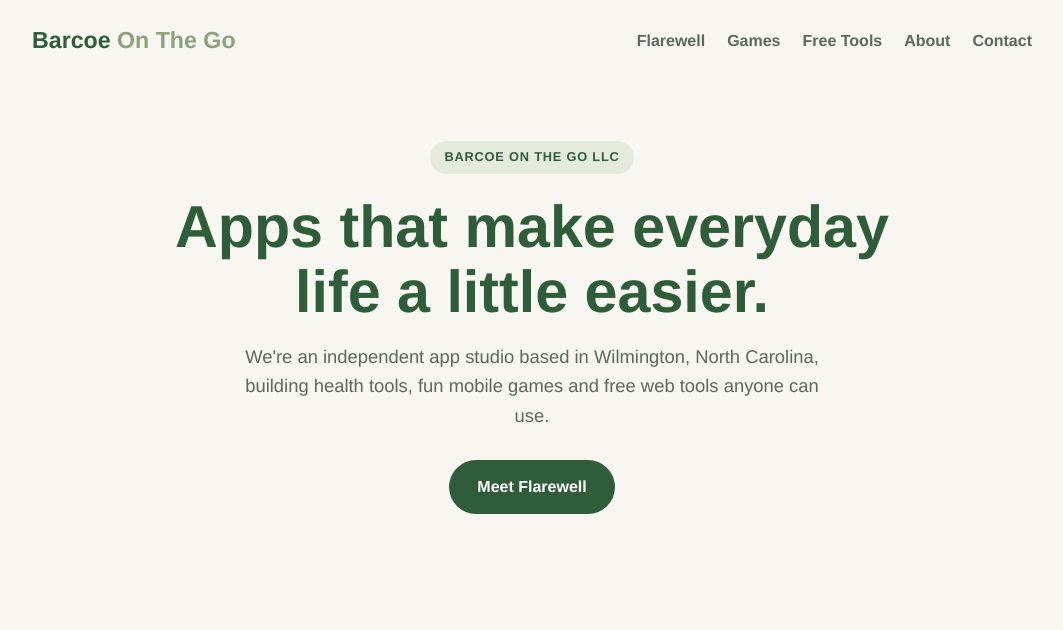
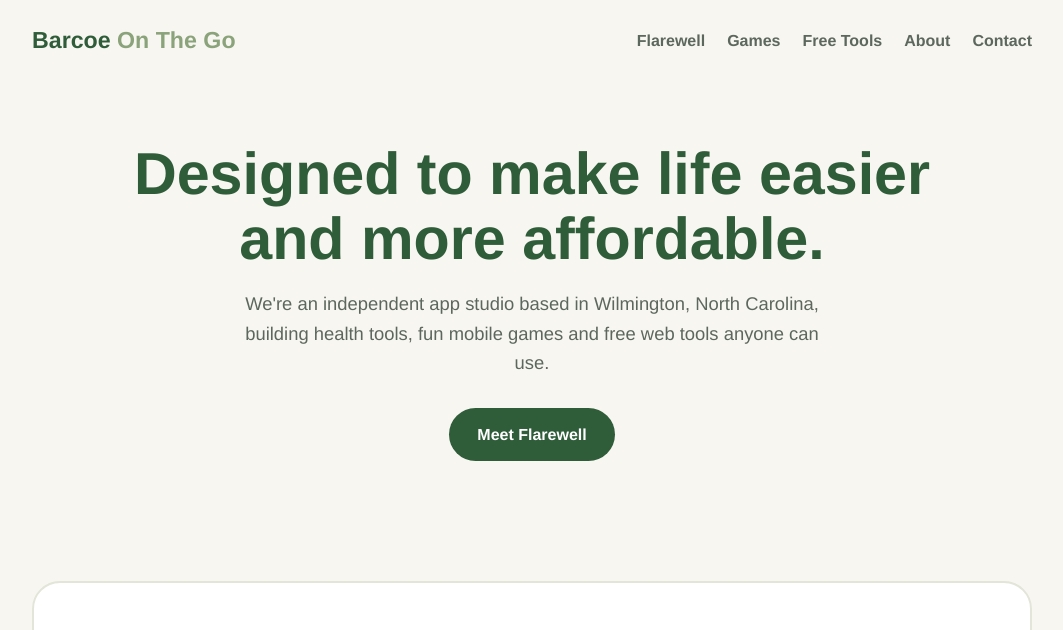
Before and after one commit to lvch13/Barcoeonthego-site, a plain HTML site: page index.html in a window 1280 px wide. Shown: the top 630 px of the page, without its empty margins (108-1171 px from the left). Drawn offline with Linux system fonts and the light colour scheme.

Commit message:
New hero headline, remove LLC badge
Co-Authored-By: Claude Opus 5.5 <noreply@anthropic.com>
Claude-Session: https://claude.ai/code/session_016xACHeCtPYZYunoFnQM9Ut

```diff
--- a/index.html
+++ b/index.html
@@ -156,8 +156,7 @@
 
 <main>
   <div class="wrap hero">
-    <span class="eyebrow">Barcoe On The Go LLC</span>
-    <h1>Apps that make everyday<br>life a little easier.</h1>
+    <h1>Designed to make life easier<br>and more affordable.</h1>
     <p>We're an independent app studio based in Wilmington, North Carolina, building health tools, fun mobile games and free web tools anyone can use.</p>
     <a class="btn" href="#flarewell">Meet Flarewell</a>
   </div>
```
